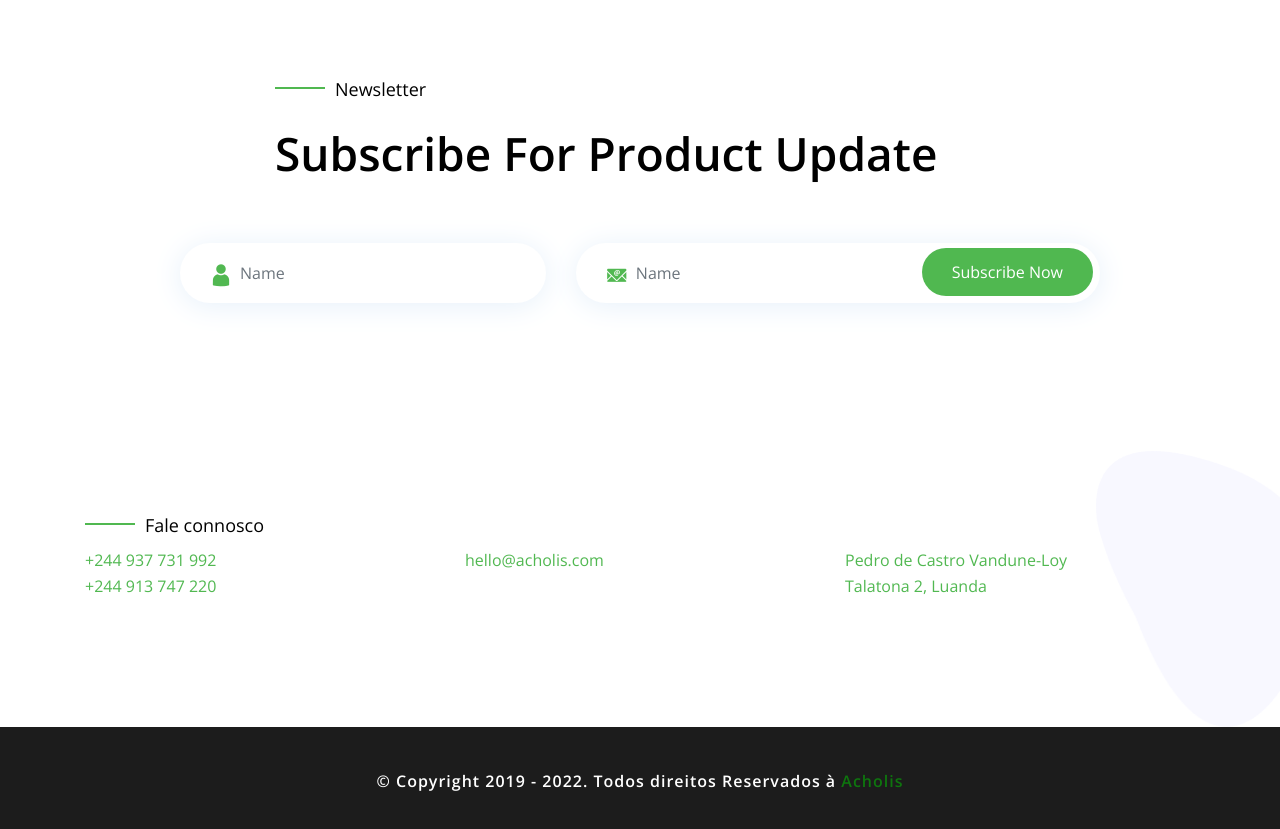
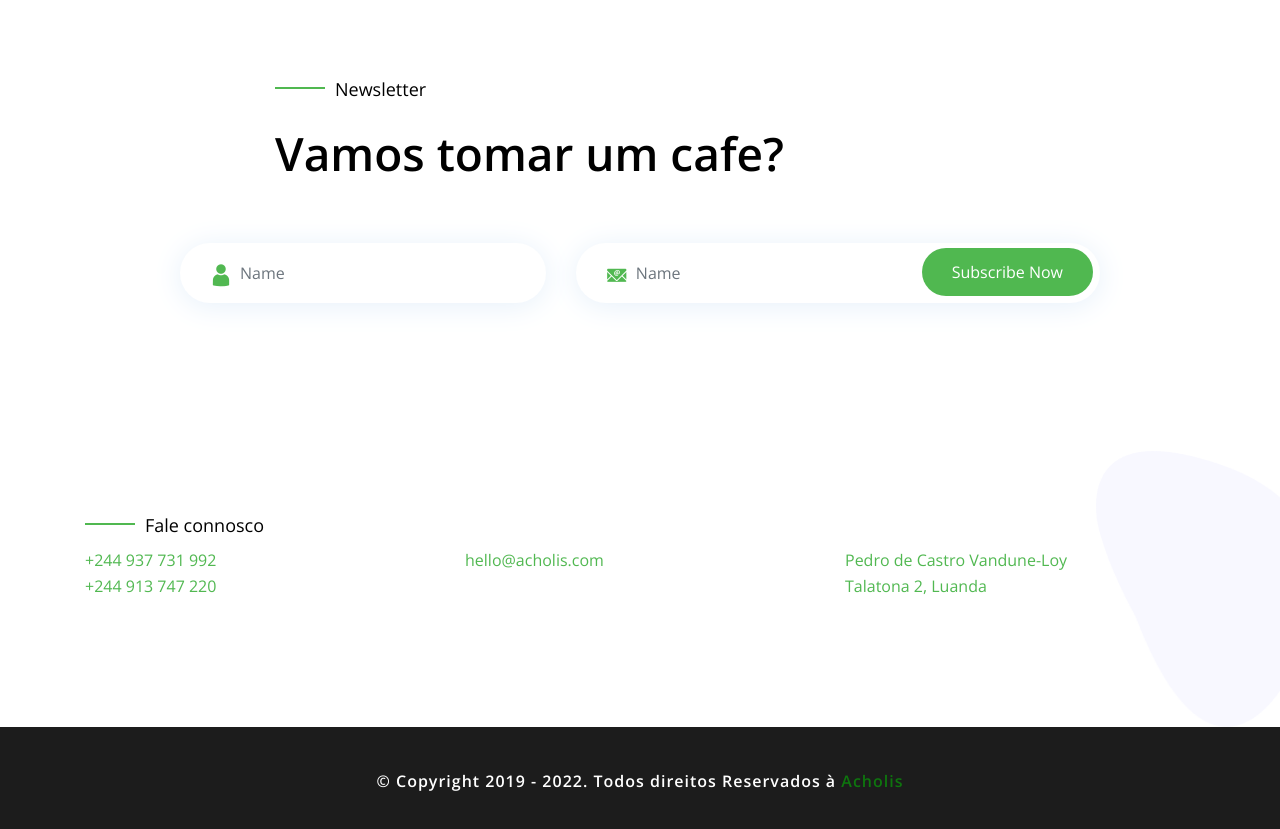
Before and after one commit to acholis/kambandu-site, a plain HTML site: page index.html in a window 1280 px wide. Shown: the part 2420-3249 px from the top of the page. Drawn offline with nearby package versions, Linux system fonts and the light colour scheme; a web font is replaced by a local one.

Commit message:
this commit - updta website

```diff
--- a/index.html
+++ b/index.html
@@ -214,7 +214,7 @@
                 <div class="col-lg-8 offset-lg-2">
                     <div class="section-heading">
                         <h5>Newsletter</h5>
-                        <h2>Subscribe For Product Update</h2>
+                        <h2>Vamos tomar um cafe?</h2>
                     </div>
                 </div>
                 <!--end section heading-->
```
